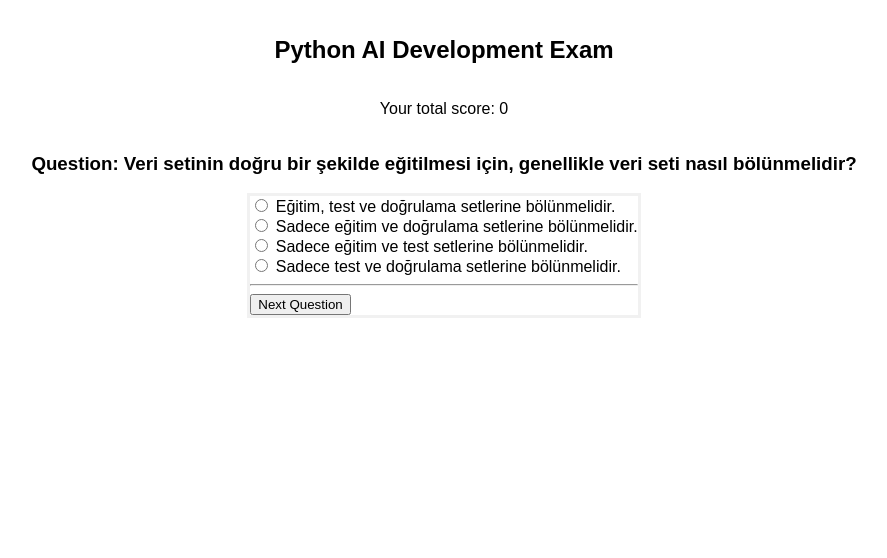
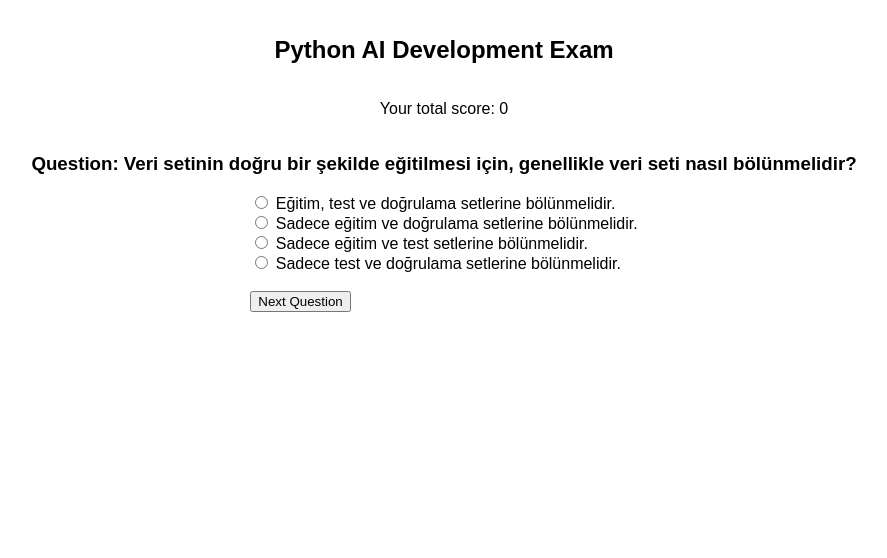
Before and after one commit to sevggii/Python_Web_Project, a Flask app: page /examPythonAI in a window 1280 px wide. Shown: the part 66-624 px from the top of the page, without its empty margins (196-1083 px from the left). Run offline with Flask 3, Linux system fonts and the light colour scheme; a user stored in the database is signed in; data comes from the database, SQL or seed files in the repository.

Commit message:
div border none

```diff
--- a/templates/examPythonAI.html
+++ b/templates/examPythonAI.html
@@ -119,6 +119,11 @@
       align-items: center;
       font-size: 12px;
     }
+
+    #answer-form {
+    border: none; /* Remove the border */
+    padding: 0;   /* Remove the padding */
+  }
   </style>
 </head>
 
@@ -167,7 +172,7 @@
       <input type="radio" name="answer" value="answer2"> <span id="answer2"></span><br>
       <input type="radio" name="answer" value="answer3"> <span id="answer3"></span><br>
       <input type="radio" name="answer" value="answer4"> <span id="answer4"></span><br>
-      <hr>
+      <br>
       <button type="submit">Next Question</button>
     </form>
   </div>
```
